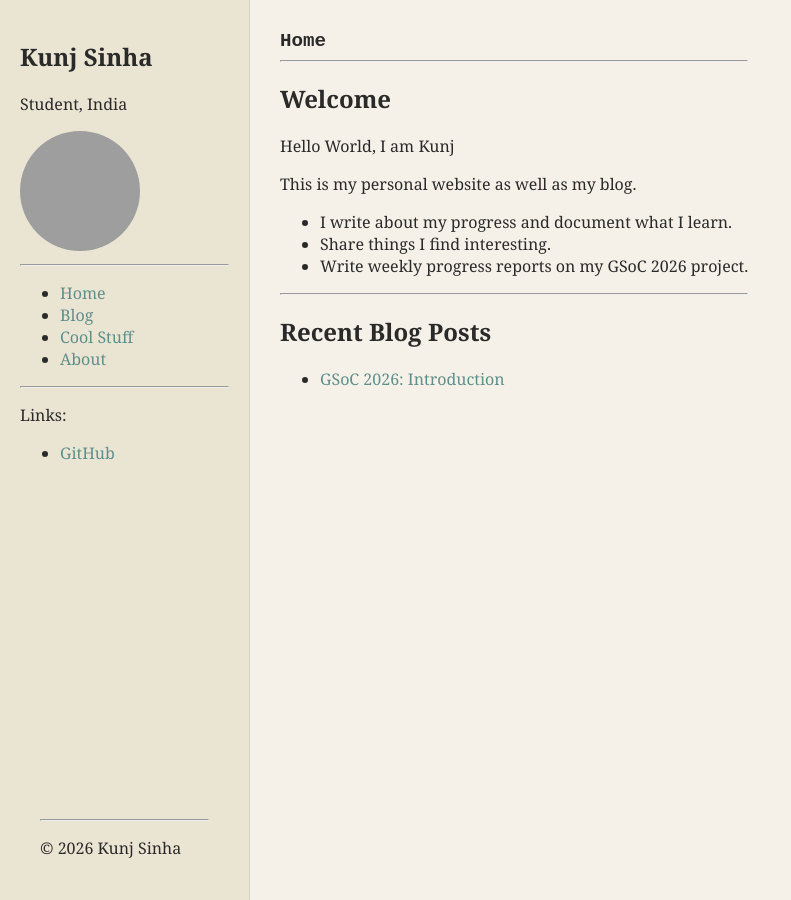
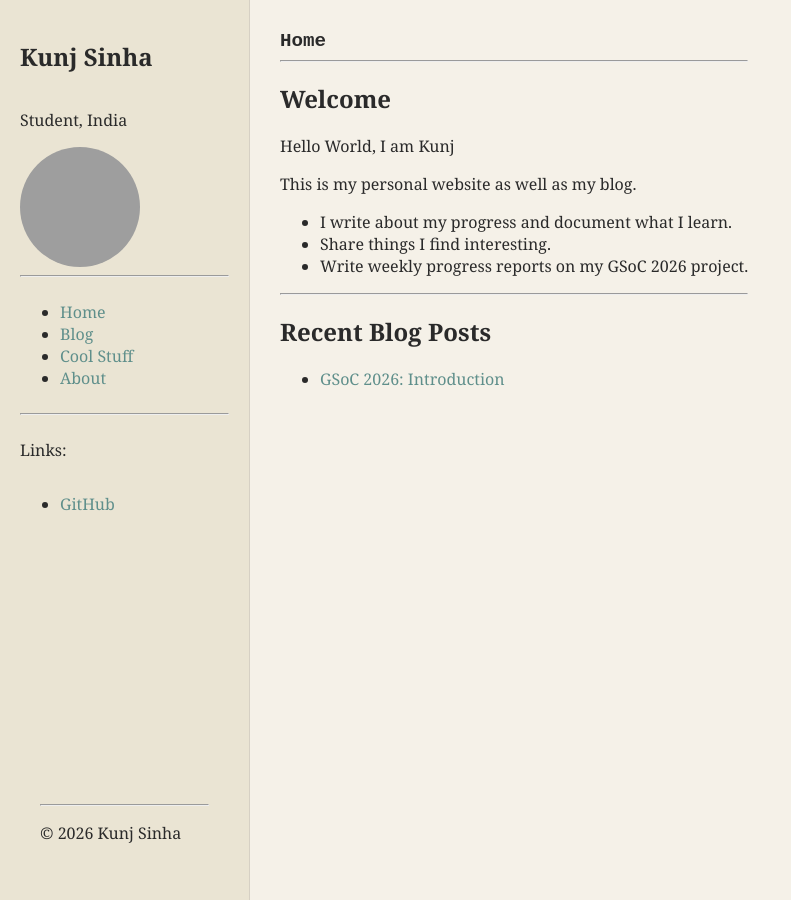
Before and after one commit to kunjsinha/kunjsinha.github.io, a Jekyll site: the page built from index.md, in a window 1280 px wide. Shown: the whole page, without its empty margins (0-791 px from the left). Built offline with Jekyll 4.4.1, drawn with Linux system fonts in a browser that asks for light colours; grey boxes are pictures that could not be loaded.

Commit message:
Final footer fix

```diff
--- a/assets/style.css
+++ b/assets/style.css
@@ -17,8 +17,9 @@
   height: 100vh;
   position: sticky;
   top: 0;
-  position: relative;
   box-sizing: border-box;
+  display: flex;
+  flex-direction: column;
 }
 
 .content {
@@ -43,8 +44,10 @@
 
 .footer {
   padding: 20px;
-  position: absolute;
-  bottom: 5px;
-  left: 20px;
-  right: 20px;
+  margin-top: auto;
 }
+
+hr {
+  width: 100%;
+  box-sizing: border-box;
+}
```
